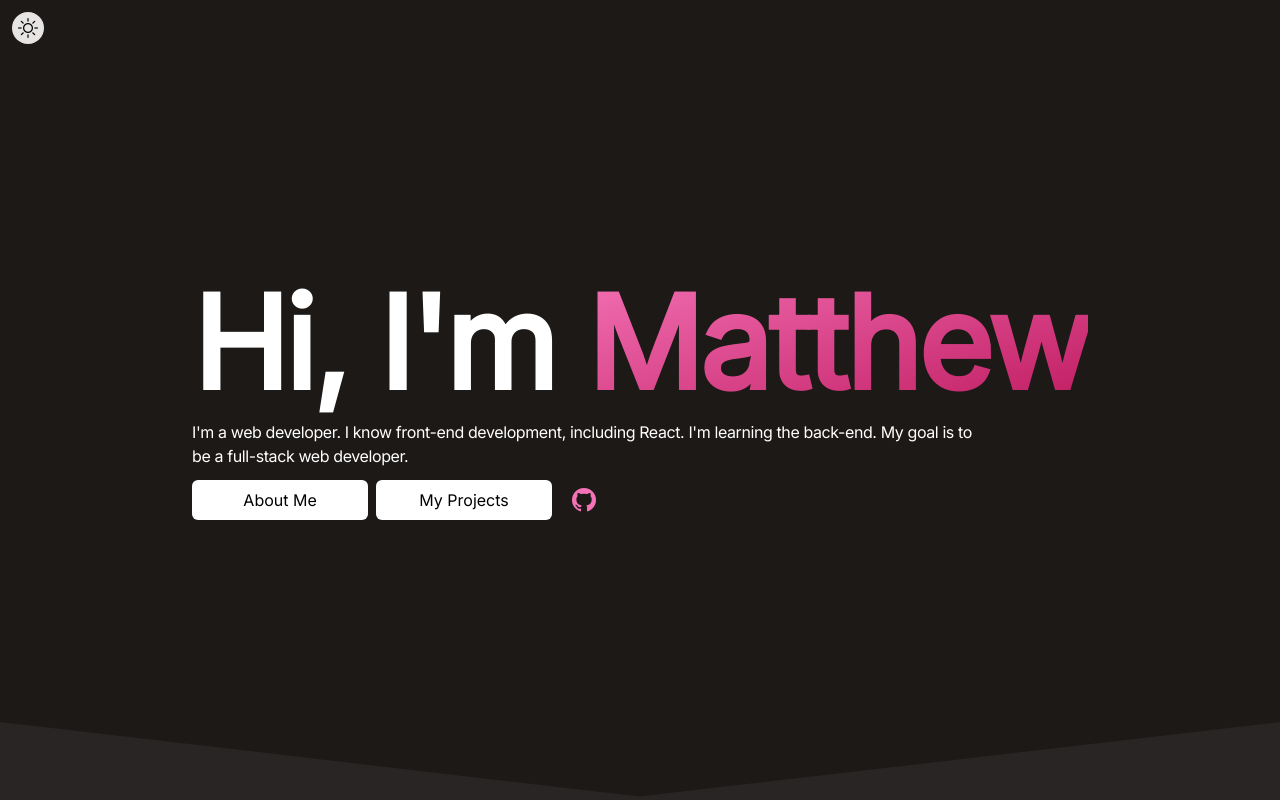
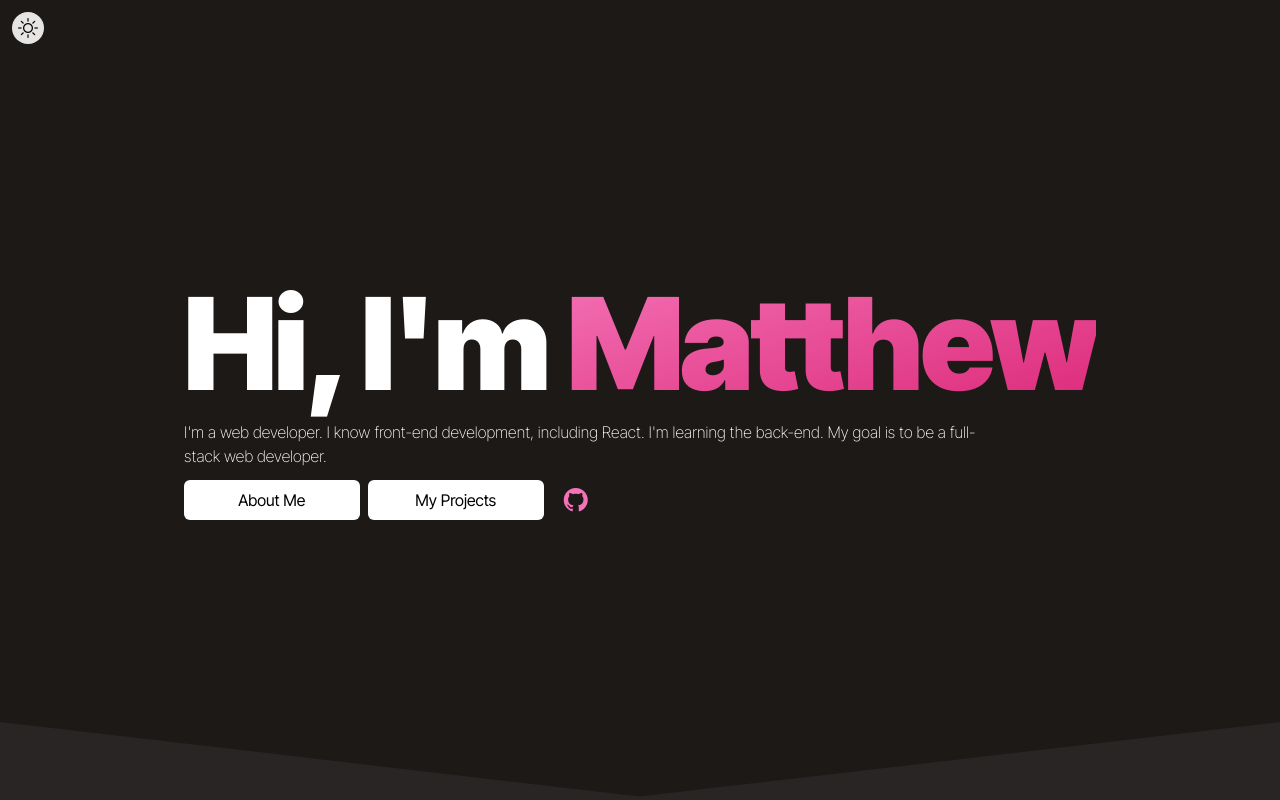
Before and after one commit to arthurmatthew/matthewarthur, a React (Create React App) app: page / in a window 1280 px wide. Built offline with nearby package versions, Linux system fonts and the light colour scheme; a web font is replaced by a local one.

Commit message:
Changed font + styling

```diff
--- a/src/components/Welcome/Welcome.js
+++ b/src/components/Welcome/Welcome.js
@@ -17,7 +17,7 @@ function Welcome(props) {
             <div className="flex justify-center min-w-fit h-96 flex-col gap-3 p-10">
                 <WelcomeTitle>
                     Hi, I'm&nbsp;
-                    <i className="text-transparent bg-clip-text bg-gradient-to-br from-blue-300 to-blue-500 dark:from-pink-400 dark:to-pink-700 not-italic">
+                    <i className="text-transparent bg-clip-text bg-gradient-to-br from-blue-300 to-blue-500 dark:from-pink-400 dark:to-pink-600 not-italic">
                         Matthew
                     </i>
                 </WelcomeTitle>
--- a/src/components/Welcome/WelcomeSubtitle.js
+++ b/src/components/Welcome/WelcomeSubtitle.js
@@ -1,6 +1,6 @@
 function WelcomeSubtitle(props) {
     return (
-        <p className="tracking-tight text-black dark:text-white 2xl:text-lg paragraph-1">
+        <p className="tracking-tight font-extralight text-black dark:text-white 2xl:text-lg paragraph-1">
             {props.children}
         </p>
     );
--- a/src/components/Welcome/WelcomeTitle.js
+++ b/src/components/Welcome/WelcomeTitle.js
@@ -1,6 +1,6 @@
 function WelcomeTitle(props) {
     return (
-        <h1 className="text-5xl sm:text-7xl md:text-8xl xl:text-9xl font-extrabold tracking-tight text-stone-800 dark:text-white duration-300">
+        <h1 className="text-5xl sm:text-7xl md:text-8xl xl:text-9xl font-black tracking-tight text-stone-800 dark:text-white duration-300">
             {props.children}
         </h1>
     );
--- a/src/index.css
+++ b/src/index.css
@@ -1,4 +1,4 @@
-@import url('https://fonts.googleapis.com/css?family=Inter');
+@import url('https://fonts.googleapis.com/css?family=Inter+Tight:100,200,400,900');
 @tailwind base;
 @tailwind components;
 @tailwind utilities;
@@ -23,7 +23,7 @@ body {
   outline: 0;
   padding: 0;
 
-  font-family: 'Inter', -apple-system, BlinkMacSystemFont, 'Segoe UI', 'Roboto', 'Oxygen',
+  font-family: 'Inter Tight', -apple-system, BlinkMacSystemFont, 'Segoe UI', 'Roboto', 'Oxygen',
     'Ubuntu', 'Cantarell', 'Fira Sans', 'Droid Sans', 'Helvetica Neue',
     sans-serif;
   -webkit-font-smoothing: antialiased;
```
